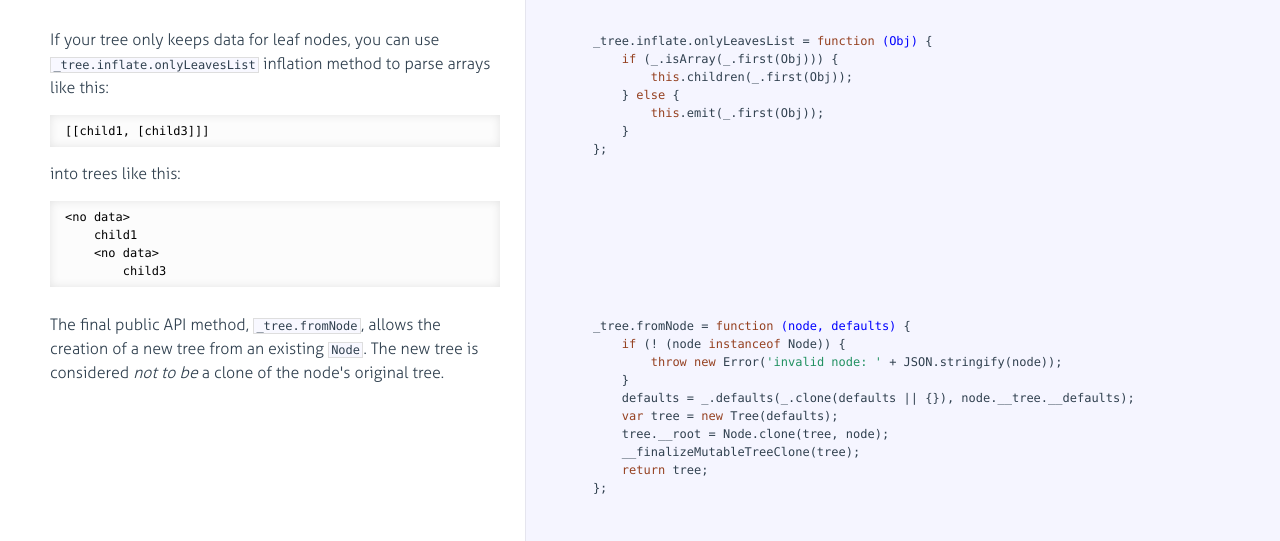
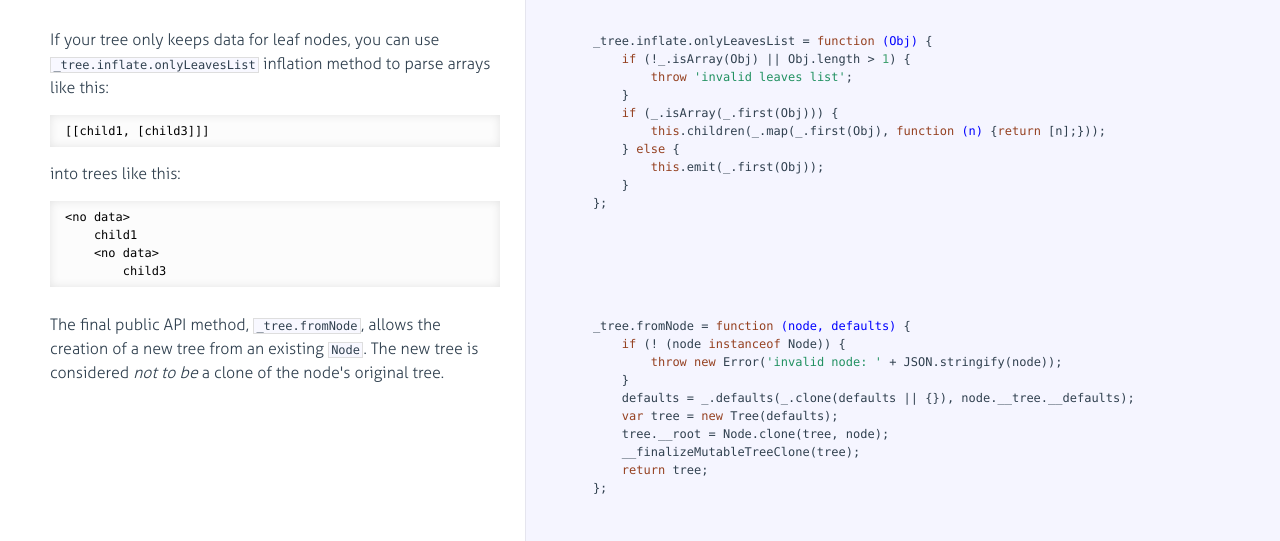
Before and after one commit to drfloob/_tree, a website: page docs/_tree.html in a window 1280 px wide. Shown: the part 2800-3341 px from the top of the page. Drawn offline with Linux system fonts and the light colour scheme.

Commit message:
v0.2.5
0.2.4 was a bad commit. I forgot to rebuild the dist package and all
that. This release is just a correction/ammendment, no source code
changes, only artifacts.

```diff
--- a/docs/_tree.html
+++ b/docs/_tree.html
@@ -376,8 +376,11 @@ inflation method to parse arrays like this:</p>
             </div>
 
             <div class="content"><div class='highlight'><pre>    _tree.inflate.onlyLeavesList = <span class="function"><span class="keyword">function</span> <span class="params">(Obj)</span> {</span>
+        <span class="keyword">if</span> (!_.isArray(Obj) || Obj.length &gt; <span class="number">1</span>) {
+            <span class="keyword">throw</span> <span class="string">'invalid leaves list'</span>;
+        }
         <span class="keyword">if</span> (_.isArray(_.first(Obj))) {
-            <span class="keyword">this</span>.children(_.first(Obj));
+            <span class="keyword">this</span>.children(_.map(_.first(Obj), <span class="function"><span class="keyword">function</span> <span class="params">(n)</span> {</span><span class="keyword">return</span> [n];}));
         } <span class="keyword">else</span> {
             <span class="keyword">this</span>.emit(_.first(Obj));
         }
--- a/package.json
+++ b/package.json
@@ -1,6 +1,6 @@
 {
   "name": "_tree",
-  "version": "0.2.4",
+  "version": "0.2.5",
   "description": "An immutable tree data structure library, used standalone or as an object wrapper.",
   "author": "A.J. Heller",
   "license": "MIT",
```
Also changed, not shown: dist/_tree.min.js, 1 other file.
